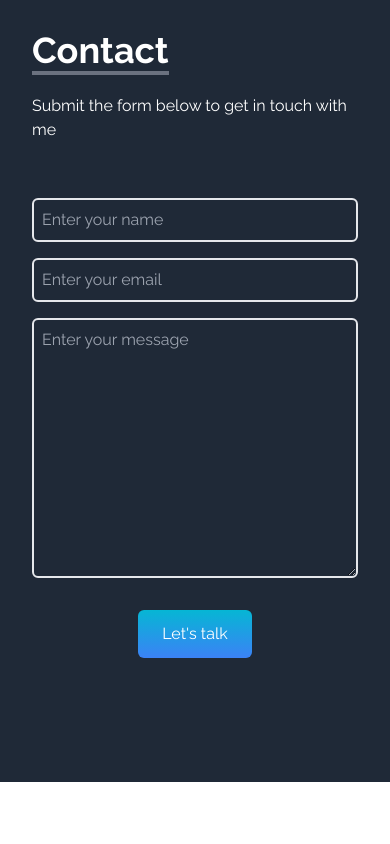
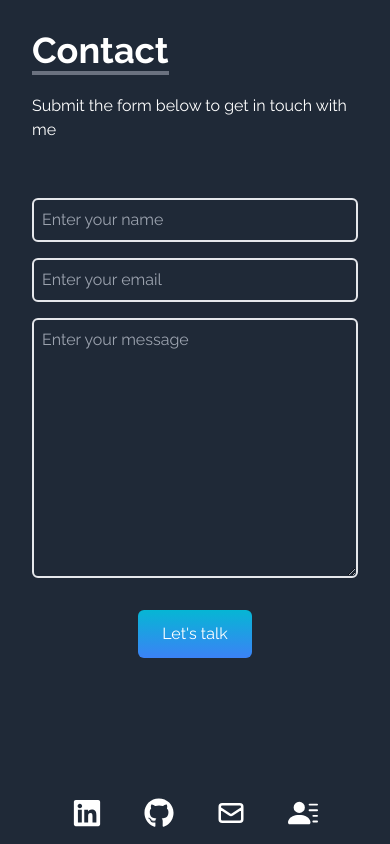
Before and after one commit to TEJASVISJAIN/portfolio-website, a React (Create React App) app: page / in a window 390 px wide. Shown: the part 5025-5869 px from the top of the page. Before the commit the page ends 5807 px from the top, so only its background shows below. Built offline with nearby package versions, Linux system fonts and the light colour scheme; the HTML template or start-up script is replaced by a standard one.

Commit message:
added social links to smaller screens

```diff
--- a/src/App.js
+++ b/src/App.js
@@ -28,7 +28,7 @@ function App() {
   return (
     <div className="App">
       <Analytics />
-      {showSplash && <Splashscreen slideOut={timerFinished} />} {/* Pass slideOut prop */}
+      {/* {showSplash && <Splashscreen slideOut={timerFinished} />}  */}
       <Base />
     </div>
   );
--- a/src/components/Home.jsx
+++ b/src/components/Home.jsx
@@ -25,6 +25,7 @@ function Home() {
               to="portfolio"
               smooth
               duration={500}
+              offset={-80}
               className="group text-white w-fit px-6 py-3 my-2 flex items-center rounded-md bg-gradient-to-r from-cyan-500 to-blue-500 cursor-pointer"
             >
               Portfolio
--- a/src/components/SocialLinks.jsx
+++ b/src/components/SocialLinks.jsx
@@ -1,70 +1,165 @@
-import React from 'react'
-import {FaGithub, FaLinkedin} from 'react-icons/fa'
-import {HiOutlineMail} from 'react-icons/hi'
-import {BsFillPersonLinesFill} from 'react-icons/bs'
+import React from "react";
+import { FaGithub, FaLinkedin } from "react-icons/fa";
+import { HiOutlineMail } from "react-icons/hi";
+import { BsFillPersonLinesFill } from "react-icons/bs";
+import "./styles/SocialLinks.css";
 function SocialLinks() {
-
-  const links =[
+  const links = [
     {
       id: 1,
-      child:(
+      child: (
         <>
-              Linkedin <FaLinkedin  size={30}/>
+          Linkedin <FaLinkedin size={30} />
         </>
       ),
       href: "https://www.linkedin.com/in/tejasvisjain/",
-      style: 'rounded-tr-md'
+      style: "rounded-tr-md",
     },
     {
       id: 2,
-      child:(
+      child: (
         <>
-              Github <FaGithub  size={30}/>
+          Github <FaGithub size={30} />
         </>
       ),
       href: "https://www.github.com/TEJASVISJAIN/",
     },
     {
       id: 3,
-      child:(
+      child: (
         <>
-              Mail <HiOutlineMail  size={30}/>
+          Mail <HiOutlineMail size={30} />
         </>
       ),
-      href: "mailto:tejasvisjain0214@gmail.com"
+      href: "mailto:tejasvisjain0214@gmail.com",
     },
     {
       id: 4,
-      child:(
+      child: (
         <>
-              Resume <BsFillPersonLinesFill  size={30}/>
+          Resume <BsFillPersonLinesFill size={30} />
         </>
       ),
       href: "/Tejasvi S Jain Resume.pdf",
-      style: 'rounded-br-md',
-      download: true
-    }
-  ]
+      style: "rounded-br-md",
+      download: true,
+    },
+  ];
+
+  const linksSmall = [
+    {
+      id: 1,
+      child: (
+        <>
+          <FaLinkedin size={30} />
+        </>
+      ),
+      href: "https://www.linkedin.com/in/tejasvisjain/",
+      style: "rounded-tr-md",
+    },
+    {
+      id: 2,
+      child: (
+        <>
+          <FaGithub size={30} />
+        </>
+      ),
+      href: "https://www.github.com/TEJASVISJAIN/",
+    },
+    {
+      id: 3,
+      child: (
+        <>
+          <HiOutlineMail size={30} />
+        </>
+      ),
+      href: "mailto:tejasvisjain0214@gmail.com",
+    },
+    {
+      id: 4,
+      child: (
+        <>
+          <BsFillPersonLinesFill size={30} />
+        </>
+      ),
+      href: "/Tejasvi S Jain Resume.pdf",
+      style: "rounded-br-md",
+      download: true,
+    },
+  ];
 
   return (
+    <div>
       <div className="hidden lg:flex flex-col top-[35%] left-0 fixed">
         <ul>
-        {links.map(({id,href,child,style,download}) => (
+          {links.map(({ id, href, child, style, download }) => (
             // eslint-disable-next-line
-          <li key={id} className={"flex justify-between items-center w-40 h-14 px-4 bg-gray-500 hover:rounded-md ml-[-100px] hover:ml-[-10px] duration-300" + " " + style}>
+            <li
+              key={id}
+              className={
+                "flex justify-between items-center w-40 h-14 px-4 bg-gray-500 hover:rounded-md ml-[-100px] hover:ml-[-10px] duration-300" +
+                " " +
+                style
+              }
+            >
               <a
                 download={download}
-            target ='_blank'
-            rel='noreferrer'
+                target="_blank"
+                rel="noreferrer"
                 href={href}
-            className="flex justify-between items-center w-full text-white ">
+                className="flex justify-between items-center w-full text-white "
+              >
                 {child}
               </a>
             </li>
           ))}
         </ul>
       </div>
-  )
+      <div className="footerLinks bg-gray-800" name="socialLinks">
+        <div className="flex justify-center items-center space-x-4">
+          {links.map(({ id, href, child, style, download }) => (
+            // eslint-disable-next-line
+            <div
+              key={id}
+              className={
+                "w-40 h-14 px-4 bg-gray-800 hover:rounded-md duration-300 " +
+                style +
+                "footerDiv"
+              }
+            >
+              <a
+                download={download}
+                target="_blank"
+                rel="noreferrer"
+                href={href}
+                className="flex text-white"
+              >
+                {child}
+              </a>
+            </div>
+          ))}
+        </div>
+      </div>
+      <div className="footerLinksSmall bg-gray-800 p-4" name="socialLinks">
+        <div className="flex justify-evenly	 items-center space-x-4 w-5/6">
+          {linksSmall.map(({ id, href, child, style, download }) => (
+            // eslint-disable-next-line
+            <div key={id} className={"footerDiv"}>
+              <a
+                download={download}
+                target="_blank"
+                rel="noreferrer"
+                href={href}
+                className="flex text-white"
+              >
+                {child}
+              </a>
+            </div>
+          ))}
+        </div>
+      </div>
+    </div>
+  );
 }
 
-export default SocialLinks
+export default SocialLinks;
--- /dev/null
+++ b/src/components/styles/SocialLinks.css
@@ -0,0 +1,35 @@
+.footerLinks {
+  display: none;
+}
+@media screen and (max-width: 1023px) {
+  .footerLinks {
+    display: flex;
+    flex-wrap: wrap;
+    justify-content: center;
+    align-items: center;
+  }
+}
+@media screen and (max-width: 767px) {
+  .footerLinks {
+    display: none;
+  }
+  .footerLinksSmall {
+    display: flex;
+    flex-wrap: wrap;
+    justify-content: space-evenly;
+    align-items: center;
+  }
+}
+@media screen and (min-width: 768px) {
+  .footerLinksSmall {
+    display: none;
+  }
+}
+
+.footerDiv {
+  display: flex;
+}
+
+.footerElement {
+  display: flex;
+}
```
Lines whose indentation alone changed are shown as unchanged.
